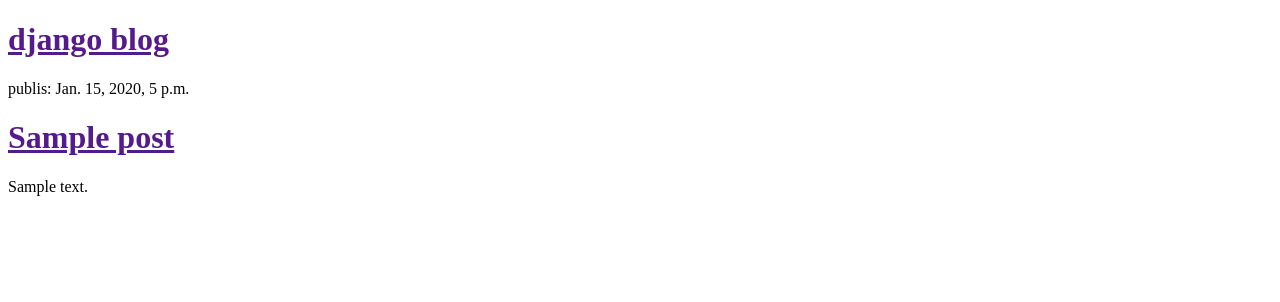
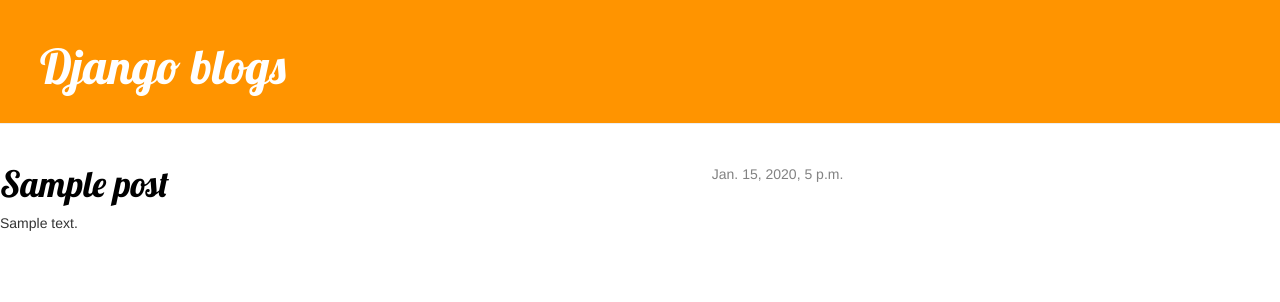
Before and after one commit to ampyla/my-first-blog, a Django app: template blogapp/templates/blog/post_list.html in a window 1280 px wide. Shown: the top 302 px of the page. Run offline with Django 3.2, Linux system fonts and the light colour scheme; the template is opened without the code that fills it: values that come from a table or form of the project are taken from there, others are empty; tables that the repository leaves empty hold one stand-in row (values such as "Sample post"); some libraries are stand-ins or nearby versions.

Commit message:
three changed

```diff
--- /dev/null
+++ b/blogapp/static/css/blog.css
@@ -0,0 +1,48 @@
+
+.page-header {
+        background-color: #ff9400;
+        margin-top: 0;
+        padding: 20px 20px 20px 40px;
+    }
+
+    .page-header h1, .page-header h1 a, .page-header h1 a:visited, .page-header h1 a:active {
+        color: #ffffff;
+        font-size: 36pt;
+        text-decoration: none;
+    }
+
+    .content {
+        margin-left: 40px;
+    }
+
+    h1, h2, h3, h4 {
+        font-family: 'Lobster', cursive;
+    }
+
+    .date {
+        float: right;
+        color: #828282;
+    }
+
+    .save {
+        float: right;
+    }
+
+    .post-form textarea, .post-form input {
+        width: 100%;
+    }
+
+    .top-menu, .top-menu:hover, .top-menu:visited {
+        color: #ffffff;
+        float: right;
+        font-size: 26pt;
+        margin-right: 20px;
+    }
+
+    .post {
+        margin-bottom: 70px;
+    }
+
+    .post h1 a, .post h1 a:visited {
+        color: #000000;
+    }
--- /dev/null
+++ b/blogapp/templates/blog/base.html
@@ -0,0 +1,24 @@
+<!DOCTYPE html>
+{% load staticfiles %}
+<html>
+<head>
+    <title>  Blog  </title>
+    <link rel="stylesheet" href="//maxcdn.bootstrapcdn.com/bootstrap/3.2.0/css/bootstrap.min.css">
+    <link rel="stylesheet" href="//maxcdn.bootstrapcdn.com/bootstrap/3.2.0/css/bootstrap-theme.min.css">
+    <link rel="stylesheet" href="{% static 'css/blog.css' %}">
+    <link href="https://fonts.googleapis.com/css?family=Lobster&subset=latin,cyrillic" rel="stylesheet" type="text/css">
+</head>
+<body>
+<div class="page-header">
+    <h1><a href="/">Django blogs</a></h1>
+    </div>
+    <div class="row">
+        <div class="col-md-8">
+            {% block content %}
+            {% endblock %}
+        </div>
+    </div>
+</div>
+</body>
+
+</html>
--- a/blogapp/templates/blog/post_list.html
+++ b/blogapp/templates/blog/post_list.html
@@ -1,22 +1,14 @@
 <!DOCTYPE html>
-<html>
-<head>
-    <title>  Blog  </title>
-</head>
-<body>
-<div>
-    <h1> <a href = "">django blog</a>  </h1>
+{% extends 'blog/base.html' %}
 
-</div>
-{% for post in posts %}
-    <div>
-        <p>publis: {{ post.publish_date }}</p>
-        <h1><a href="">{{ post.title }}</a></h1>
-        <p>{{ post.text|linebreaksbr }}</p>
-    </div>
-{% endfor %}
-
-</body>
-
-
-</html>
+{% block content %}
+    {% for post in posts %}
+        <div class = "post">
+            <div class ="date">
+                {{post.publish_date}}
+            </div>
+            <h1><a href="">{{ post.title }}</a></h1>
+            <p>{{post.text|linebreaksbr}}</p>
+        </div>
+            {% endfor %}
+{% endblock content %}
```
